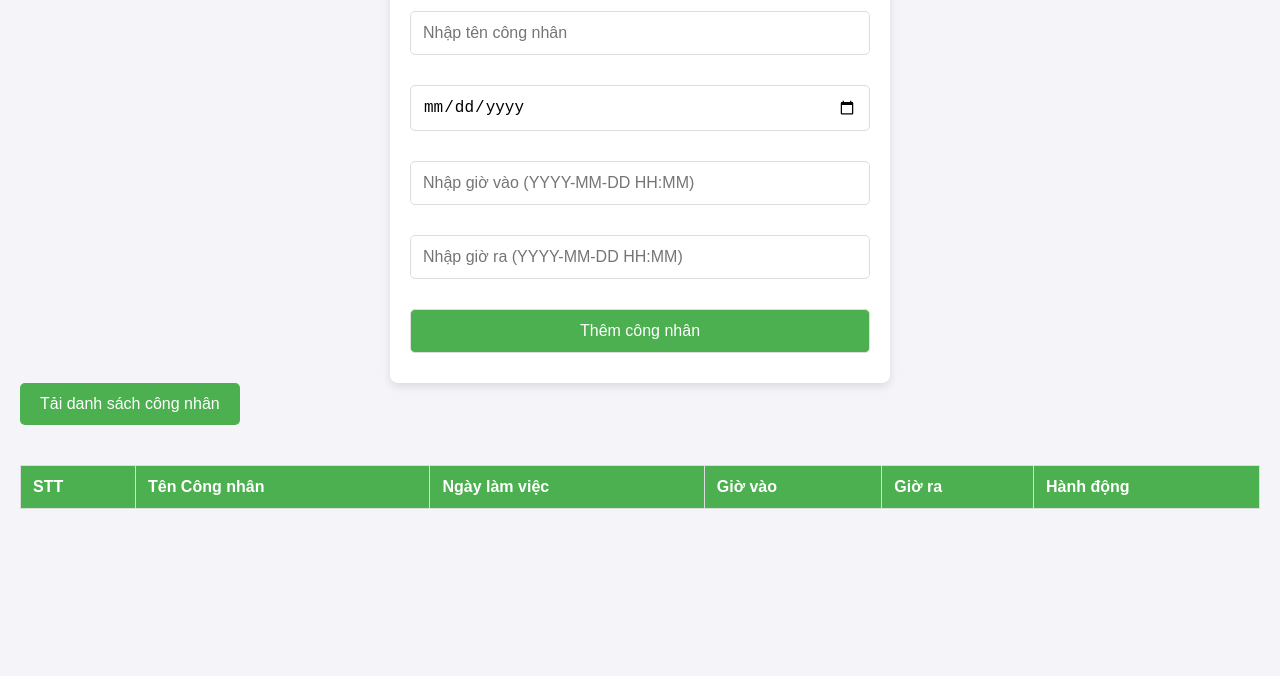
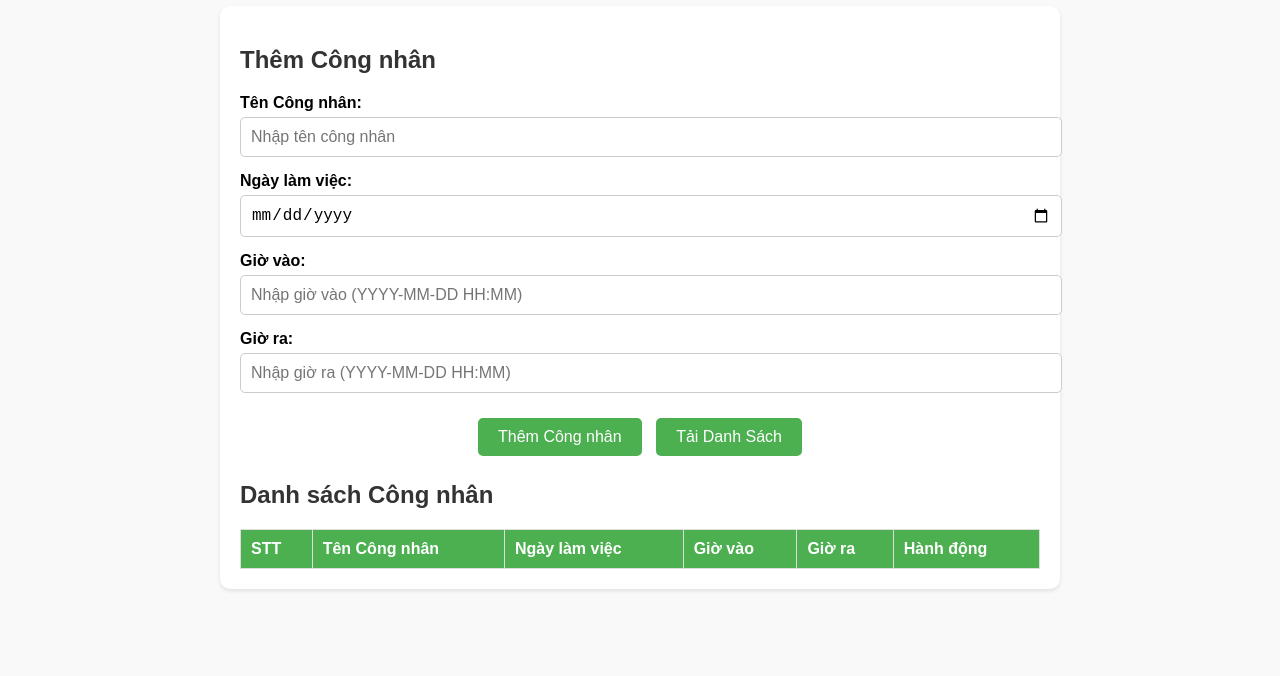
Before and after one commit to HungNguyen-Code/Cham-Cong, a plain HTML site: page index.html in a window 1280 px wide. Shown: the part 124-800 px from the top of the page. Drawn offline with Linux system fonts and the light colour scheme.

Commit message:
Add files via upload

```diff
--- a/index.html
+++ b/index.html
@@ -5,45 +5,71 @@
     <meta name="viewport" content="width=device-width, initial-scale=1.0">
     <title>Quản lý Công nhân</title>
     <style>
-        /* Reset style */
-        * {
+        body {
+            font-family: 'Arial', sans-serif;
             margin: 0;
             padding: 0;
-            box-sizing: border-box;
+            background-color: #f9f9f9;
         }
 
-        /* Body style */
-        body {
-            font-family: 'Arial', sans-serif;
-            background-color: #f4f4f9;
-            color: #333;
-            padding: 20px;
+        header {
+            background-color: #4CAF50;
+            color: white;
+            padding: 15px 20px;
+            text-align: center;
         }
 
-        h1 {
-            text-align: center;
-            margin-bottom: 20px;
-            color: #4CAF50;
+        .container {
+            max-width: 800px;
+            margin: 20px auto;
+            padding: 20px;
+            background: white;
+            box-shadow: 0 2px 4px rgba(0, 0, 0, 0.1);
+            border-radius: 10px;
         }
 
-        /* Button styling */
+        h2 {
+            color: #333;
+        }
+
+        .form-group {
+            margin-bottom: 15px;
+        }
+
+        label {
+            font-weight: bold;
+            display: block;
+            margin-bottom: 5px;
+        }
+
+        input {
+            width: 100%;
+            padding: 10px;
+            border: 1px solid #ccc;
+            border-radius: 5px;
+            font-size: 16px;
+        }
+
+        .button-group {
+            text-align: center;
+            margin-top: 20px;
+        }
+
         button {
             background-color: #4CAF50;
             color: white;
+            padding: 10px 20px;
             border: none;
-            padding: 12px 20px;
             border-radius: 5px;
+            font-size: 16px;
+            margin: 5px;
             cursor: pointer;
-            font-size: 16px;
-            margin-bottom: 20px;
-            transition: background-color 0.3s;
         }
 
         button:hover {
             background-color: #45a049;
         }
 
-        /* Table styling */
         table {
             width: 100%;
             border-collapse: collapse;
@@ -51,9 +77,9 @@
         }
 
         table th, table td {
-            padding: 12px;
+            padding: 10px;
+            border: 1px solid #ddd;
             text-align: left;
-            border: 1px solid #ddd;
         }
 
         table th {
@@ -61,71 +87,50 @@
             color: white;
         }
 
-        table td {
-            background-color: #ffffff;
+        .action-btn {
+            background-color: #f44336;
+            padding: 5px 10px;
+            color: white;
+            border: none;
+            border-radius: 5px;
+            cursor: pointer;
         }
 
-        /* Form style */
-        .form-container {
-            background-color: #ffffff;
-            padding: 20px;
-            border-radius: 8px;
-            box-shadow: 0 4px 8px rgba(0, 0, 0, 0.1);
-            margin-bottom: 20px;
-            max-width: 500px;
-            margin: auto;
-        }
-
-        .form-container input, .form-container button {
-            width: 100%;
-            padding: 12px;
-            margin: 10px 0;
-            font-size: 16px;
-            border: 1px solid #ddd;
-            border-radius: 5px;
-        }
-
-        .form-container input {
-            margin-bottom: 20px;
-        }
-
-        /* Mobile responsiveness */
-        @media (max-width: 600px) {
-            .form-container {
-                max-width: 100%;
-            }
-
-            table th, table td {
-                font-size: 14px;
-            }
-
-            button {
-                padding: 10px 16px;
-                font-size: 14px;
-            }
+        .action-btn:hover {
+            background-color: #d32f2f;
         }
     </style>
 </head>
 <body>
+    <header>
         <h1>Quản lý Công nhân</h1>
+    </header>
 
-    <!-- Form to add worker -->
-    <div class="form-container">
+    <div class="container">
         <h2>Thêm Công nhân</h2>
-        <input type="text" id="workerName" placeholder="Nhập tên công nhân" />
-        <input type="date" id="workerDate" placeholder="Ngày làm việc" />
-        <input type="text" id="workerTimeIn" placeholder="Nhập giờ vào (YYYY-MM-DD HH:MM)" />
-        <input type="text" id="workerTimeOut" placeholder="Nhập giờ ra (YYYY-MM-DD HH:MM)" />
-        <button onclick="addWorker()">Thêm công nhân</button>
+        <div class="form-group">
+            <label for="workerName">Tên Công nhân:</label>
+            <input type="text" id="workerName" placeholder="Nhập tên công nhân">
+        </div>
+        <div class="form-group">
+            <label for="workerDate">Ngày làm việc:</label>
+            <input type="date" id="workerDate">
+        </div>
+        <div class="form-group">
+            <label for="workerTimeIn">Giờ vào:</label>
+            <input type="text" id="workerTimeIn" placeholder="Nhập giờ vào (YYYY-MM-DD HH:MM)">
+        </div>
+        <div class="form-group">
+            <label for="workerTimeOut">Giờ ra:</label>
+            <input type="text" id="workerTimeOut" placeholder="Nhập giờ ra (YYYY-MM-DD HH:MM)">
+        </div>
+        <div class="button-group">
+            <button onclick="addWorker()">Thêm Công nhân</button>
+            <button onclick="downloadFile()">Tải Danh Sách</button>
         </div>
 
-    <!-- Buttons for Download and Show List -->
-    <div>
-        <button onclick="downloadFile()">Tải danh sách công nhân</button>
-    </div>
-
-    <!-- Table to show the list of workers -->
-    <table id="workerTable">
+        <h2>Danh sách Công nhân</h2>
+        <table>
             <thead>
                 <tr>
                     <th>STT</th>
@@ -136,20 +141,23 @@
                     <th>Hành động</th>
                 </tr>
             </thead>
-        <tbody></tbody>
+            <tbody id="workerTableBody"></tbody>
         </table>
+    </div>
 
     <script>
-        // Lấy danh sách công nhân từ localStorage nếu có
         let workers = JSON.parse(localStorage.getItem("workers")) || [];
 
-        // Hiển thị danh sách công nhân
         function displayWorkers() {
-            const tableBody = document.querySelector("#workerTable tbody");
+            const tableBody = document.getElementById("workerTableBody");
             tableBody.innerHTML = "";
 
-            // Sắp xếp công nhân theo tên
-            workers.sort((a, b) => a.name.localeCompare(b.name));
+            workers.sort((a, b) => {
+                if (a.date !== b.date) {
+                    return new Date(a.date) - new Date(b.date);
+                }
+                return a.name.localeCompare(b.name);
+            });
 
             workers.forEach((worker, index) => {
                 const row = document.createElement("tr");
@@ -159,13 +167,12 @@
                     <td>${worker.date}</td>
                     <td>${worker.timeIn}</td>
                     <td>${worker.timeOut}</td>
-                    <td><button onclick="deleteWorker(${index})">Xóa</button></td>
+                    <td><button class="action-btn" onclick="deleteWorker(${index})">Xóa</button></td>
                 `;
                 tableBody.appendChild(row);
             });
         }
 
-        // Thêm công nhân vào danh sách
         function addWorker() {
             const name = document.getElementById("workerName").value;
             const date = document.getElementById("workerDate").value;
@@ -174,58 +181,53 @@
 
             if (name && date && timeIn && timeOut) {
                 workers.push({ name, date, timeIn, timeOut });
-                // Lưu lại danh sách công nhân vào localStorage
                 localStorage.setItem("workers", JSON.stringify(workers));
                 displayWorkers();
-                // Clear inputs after adding
+
                 document.getElementById("workerName").value = "";
                 document.getElementById("workerDate").value = "";
                 document.getElementById("workerTimeIn").value = "";
                 document.getElementById("workerTimeOut").value = "";
             } else {
-                alert("Thông tin không đầy đủ, vui lòng thử lại!");
+                alert("Vui lòng nhập đầy đủ thông tin!");
             }
         }
 
-        // Xóa công nhân khỏi danh sách
         function deleteWorker(index) {
-            if (confirm("Bạn chắc chắn muốn xóa công nhân này?")) {
             workers.splice(index, 1);
             localStorage.setItem("workers", JSON.stringify(workers));
             displayWorkers();
         }
-        }
 
-        // Tải danh sách công nhân dưới dạng file .txt
         function downloadFile() {
             if (workers.length === 0) {
                 alert("Danh sách công nhân trống!");
                 return;
             }
 
-            // Tạo nội dung file
-            let content = "STT|Tên Công nhân|Ngày làm việc|Giờ vào|Giờ ra\n";
-            workers.forEach((worker, index) => {
-                content += `${index + 1}|${worker.name}|${worker.date}|${worker.timeIn}|${worker.timeOut}\n`;
+            workers.sort((a, b) => {
+                if (a.date !== b.date) {
+                    return new Date(a.date) - new Date(b.date);
+                }
+                return a.name.localeCompare(b.name);
             });
 
-            // Tạo file .txt để tải
+            let content = "| STT | Tên Công nhân     | Ngày làm việc | Giờ vào           | Giờ ra           |\n";
+            content += "|-----|-------------------|---------------|-------------------|-------------------|\n";
+
+            workers.forEach((worker, index) => {
+                content += `| ${String(index + 1).padEnd(3)} | ${worker.name.padEnd(17)} | ${worker.date.padEnd(13)} | ${worker.timeIn.padEnd(19)} | ${worker.timeOut.padEnd(19)} |\n`;
+            });
+
             const blob = new Blob([content], { type: "text/plain" });
             const url = URL.createObjectURL(blob);
-
-            // Tạo thẻ <a> để tải file
             const a = document.createElement("a");
             a.href = url;
             a.download = "DanhSachCongNhan.txt";
-            document.body.appendChild(a);
             a.click();
-            document.body.removeChild(a);
-
-            // Hủy URL Blob
             URL.revokeObjectURL(url);
         }
 
-        // Hiển thị công nhân khi tải lại trang
         displayWorkers();
     </script>
 </body>
```
Lines whose indentation alone changed are shown as unchanged.
